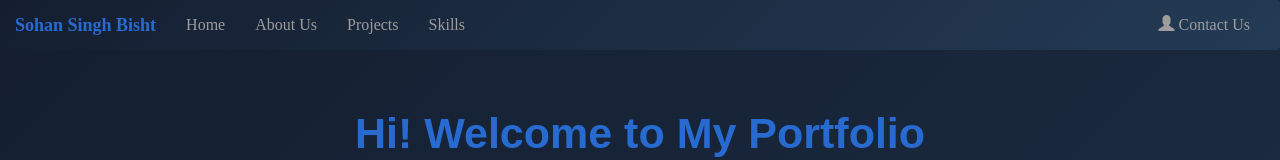
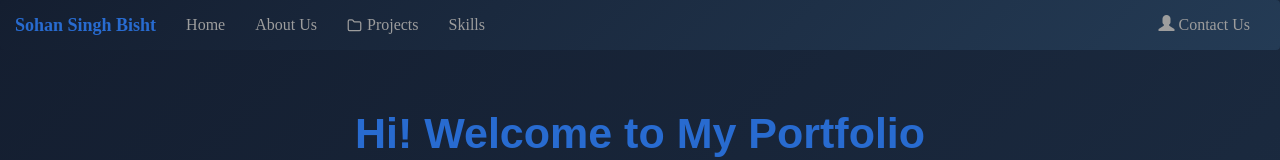
Before and after one commit to sohan418/portfolio_website, a React (Create React App) app: page / in a window 1280 px wide. Shown: the top 160 px of the page. Built offline with nearby package versions, Linux system fonts and the light colour scheme.

Commit message:
add button arrow bottom to top

```diff
--- a/src/components/Navbar/Navbar.js
+++ b/src/components/Navbar/Navbar.js
@@ -1,7 +1,7 @@
 import React, { useState } from "react";
 import './Navbar.css'; // Import the CSS file
 import { Link } from 'react-router-dom';
-
+import { Folder } from 'lucide-react';
 const Navbar = () => {
   const [isMenuOpen, setIsMenuOpen] = useState(false); // Track menu toggle state
 
@@ -40,7 +40,7 @@ const Navbar = () => {
           <ul className="nav navbar-nav">
             <li><Link to="/" className="active" onClick={closeMenu}>Home</Link></li>
             <li><a href="#aboutus" onClick={closeMenu}>About Us</a></li>
-            <li><a href="#project" onClick={closeMenu}>Projects</a></li>
+            <li><a href="#project" onClick={closeMenu} style={{display: "flex",justifyContent: "center",alignItems: "center",gap: "5px"}}> <Folder size={15}/><span>Projects</span></a></li>
             <li><a href="#skill" onClick={closeMenu}>Skills</a></li>
           </ul>
           <ul className="nav navbar-nav navbar-right">
```
